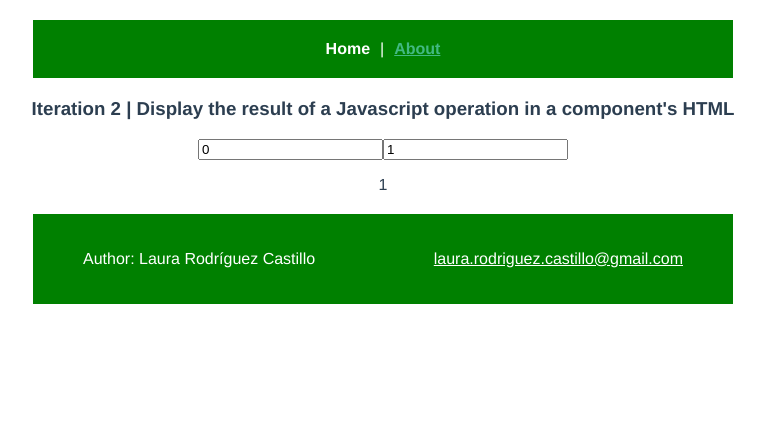
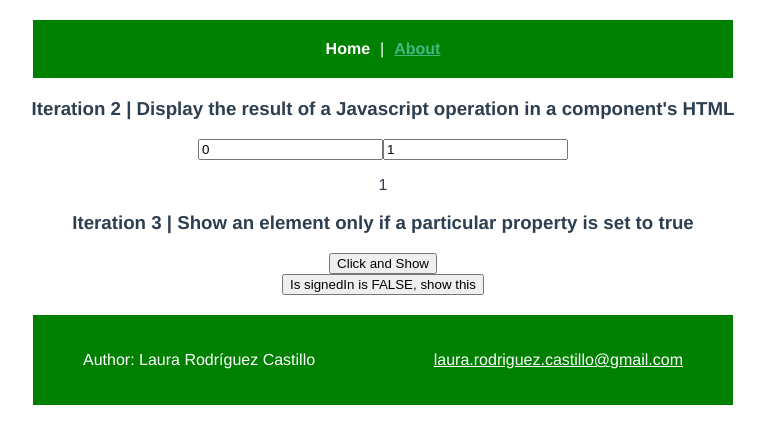
Before and after one commit to superpensando/lab-vue-basics, a Vue app: page / in a window 1280 px wide. Shown: the top 444 px of the page, without its empty margins (257-1022 px from the left). Built offline with nearby package versions, Linux system fonts and the light colour scheme.

Commit message:
Iteration 3 | Show an element only if a particular property is set to true

```diff
--- a/src/views/HomeView.vue
+++ b/src/views/HomeView.vue
@@ -6,6 +6,15 @@
       <input type="number" v-model="num2" />
       <p> {{result}}</p>
     </div>
+    <div>
+
+      <h3>Iteration 3 | Show an element only if a particular property is set to true</h3>
+      <button @click="signedIn = !signedIn">Click and Show</button>
+      <br/>
+      <button  v-show="!signedIn">Is signedIn is FALSE, show this</button>
+      <button  v-show="signedIn">Is signedIn is TRUE, show this</button>
+    </div>
+
   </div>
 </template>
 
@@ -19,6 +28,7 @@ export default {
     return {
       num1:0,
       num2:1,
+      signedIn:false
     }
   },
   computed: {
```
